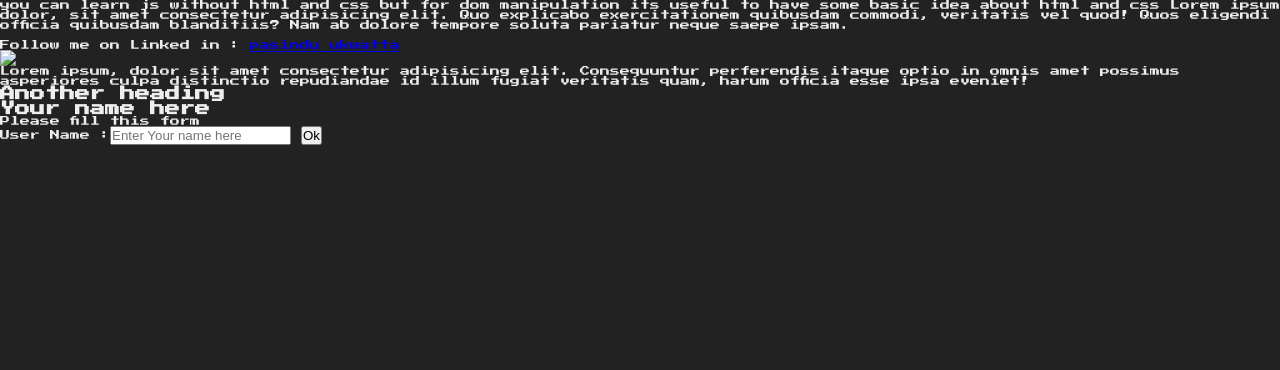
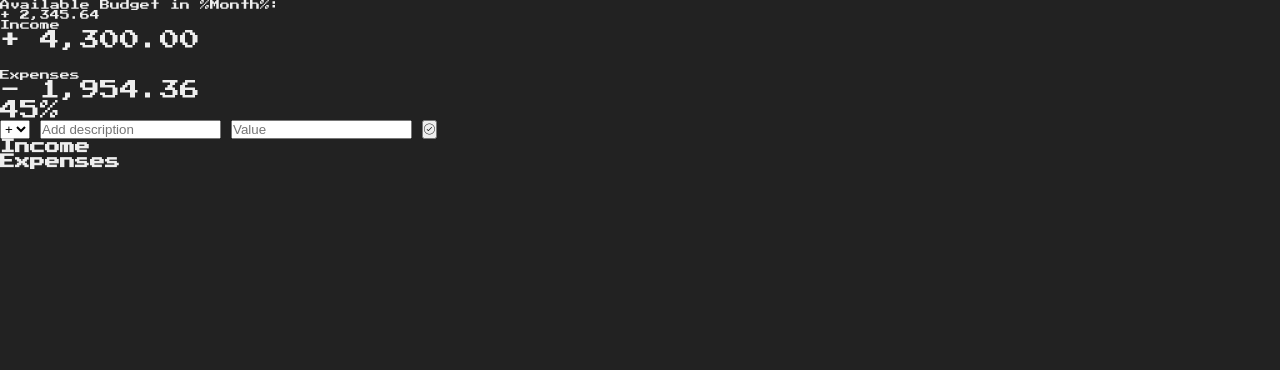
Before and after one commit to PasinduUkwatta/JavaScript-Programing-Projects, a plain HTML site: page index.html in a window 1280 px wide. Shown: the top 370 px of the page. Drawn offline with nearby package versions, Linux system fonts and the light colour scheme.

Commit message:
Add files via upload

```diff
--- a/index.html
+++ b/index.html
@@ -1,41 +1,124 @@
+<!DOCTYPE html>
+<html lang="en">
+    <head>
+        <meta charset="UTF-8">
+        <link href="https://fonts.googleapis.com/css?family=Open+Sans:100,300,400,600" rel="stylesheet" type="text/css">
+        <link href="http://code.ionicframework.com/ionicons/2.0.1/css/ionicons.min.css" rel="stylesheet" type="text/css">
+        <link type="text/css" rel="stylesheet" href="style.css">
+        <title>Budgety</title>
+    </head>
+    <body>
+
+        <div class="top">
+            <div class="budget">
+                <div class="budget__title">
+                    Available Budget in <span class="budget__title--month">%Month%</span>:
+                </div>
+
+                <div class="budget__value">+ 2,345.64</div>
+
+                <div class="budget__income clearfix">
+                    <div class="budget__income--text">Income</div>
+                    <div class="right">
+                        <div class="budget__income--value">+ 4,300.00</div>
+                        <div class="budget__income--percentage">&nbsp;</div>
+                    </div>
+                </div>
+
+                <div class="budget__expenses clearfix">
+                    <div class="budget__expenses--text">Expenses</div>
+                    <div class="right clearfix">
+                        <div class="budget__expenses--value">- 1,954.36</div>
+                        <div class="budget__expenses--percentage">45%</div>
+                    </div>
+                </div>
+            </div>
+        </div>
 
 
-<!DOCTYPE html>
-<html lang="en">
-  <head>
-    <meta charset="UTF-8" />
-    <link href="style.css" rel="stylesheet"/>
 
-    <meta name="viewport" content="width=device-width, initial-scale=1.0" />
-    <title>Learning HTML and CSS</title
-    </head>
-  <body>
+        <div class="bottom">
+            <div class="add">
+                <div class="add__container">
+                    <select class="add__type">
+                        <option value="inc" selected>+</option>
+                        <option value="exp">-</option>
+                    </select>
+                    <input type="text" class="add__description" placeholder="Add description">
+                    <input type="number" class="add__value" placeholder="Value">
+                    <button class="add__btn"><i class="ion-ios-checkmark-outline"></i></button>
+                </div>
+            </div>
 
-    <h1>JavaScript is fun ,but so HTML & CSS</h1>
-    <p class="first">
-      you can learn js without html and css but for dom manipulation its useful
-      to have some basic idea about html and css Lorem ipsum dolor, sit amet
-      consectetur adipisicing elit. Quo explicabo exercitationem quibusdam
-      commodi, veritatis vel quod! Quos eligendi officia quibusdam blanditiis?
-      Nam ab dolore tempore soluta pariatur neque saepe ipsam.
-     <br>
-     <br>
-     Follow me on Linked in : <a href="https://www.linkedin.com/in/pasindu-ukwatta/">pasindu ukwatta</a>
-    </p>
-    <img id='linked-in' src="#">
-    <p class="second">
-        Lorem ipsum, dolor sit amet consectetur adipisicing elit. Consequuntur perferendis itaque optio in omnis amet possimus asperiores culpa distinctio repudiandae id illum fugiat veritatis quam, harum officia esse ipsa eveniet!
-    </p>
-    <h2>Another heading</h2>
+            <div class="container clearfix">
+                <div class="income">
+                    <h2 class="icome__title">Income</h2>
 
-    <form id="your-name">
-        <h2>Your name here</h2>
-        <p class="first">Please fill this form </p>
+                    <div class="income__list">
 
-        <label>User Name :</label><input type="text" placeholder="Enter Your name here">
+                        <!--
+                        <div class="item clearfix" id="income-0">
+                            <div class="item__description">Salary</div>
+                            <div class="right clearfix">
+                                <div class="item__value">+ 2,100.00</div>
+                                <div class="item__delete">
+                                    <button class="item__delete--btn"><i class="ion-ios-close-outline"></i></button>
+                                </div>
+                            </div>
+                        </div>
 
-        <button>Ok</button>
-    </form>
+                        <div class="item clearfix" id="income-1">
+                            <div class="item__description">Sold car</div>
+                            <div class="right clearfix">
+                                <div class="item__value">+ 1,500.00</div>
+                                <div class="item__delete">
+                                    <button class="item__delete--btn"><i class="ion-ios-close-outline"></i></button>
+                                </div>
+                            </div>
+                        </div>
+                        -->
 
-  </body>
+                    </div>
+                </div>
+
+
+
+                <div class="expenses">
+                    <h2 class="expenses__title">Expenses</h2>
+
+                    <div class="expenses__list">
+
+                        <!--
+                        <div class="item clearfix" id="expense-0">
+                            <div class="item__description">Apartment rent</div>
+                            <div class="right clearfix">
+                                <div class="item__value">- 900.00</div>
+                                <div class="item__percentage">21%</div>
+                                <div class="item__delete">
+                                    <button class="item__delete--btn"><i class="ion-ios-close-outline"></i></button>
+                                </div>
+                            </div>
+                        </div>
+
+                        <div class="item clearfix" id="expense-1">
+                            <div class="item__description">Grocery shopping</div>
+                            <div class="right clearfix">
+                                <div class="item__value">- 435.28</div>
+                                <div class="item__percentage">10%</div>
+                                <div class="item__delete">
+                                    <button class="item__delete--btn"><i class="ion-ios-close-outline"></i></button>
+                                </div>
+                            </div>
+                        </div>
+                        -->
+
+                    </div>
+                </div>
+            </div>
+
+
+        </div>
+
+        <script src="app.js"></script>
+    </body>
 </html>
```
